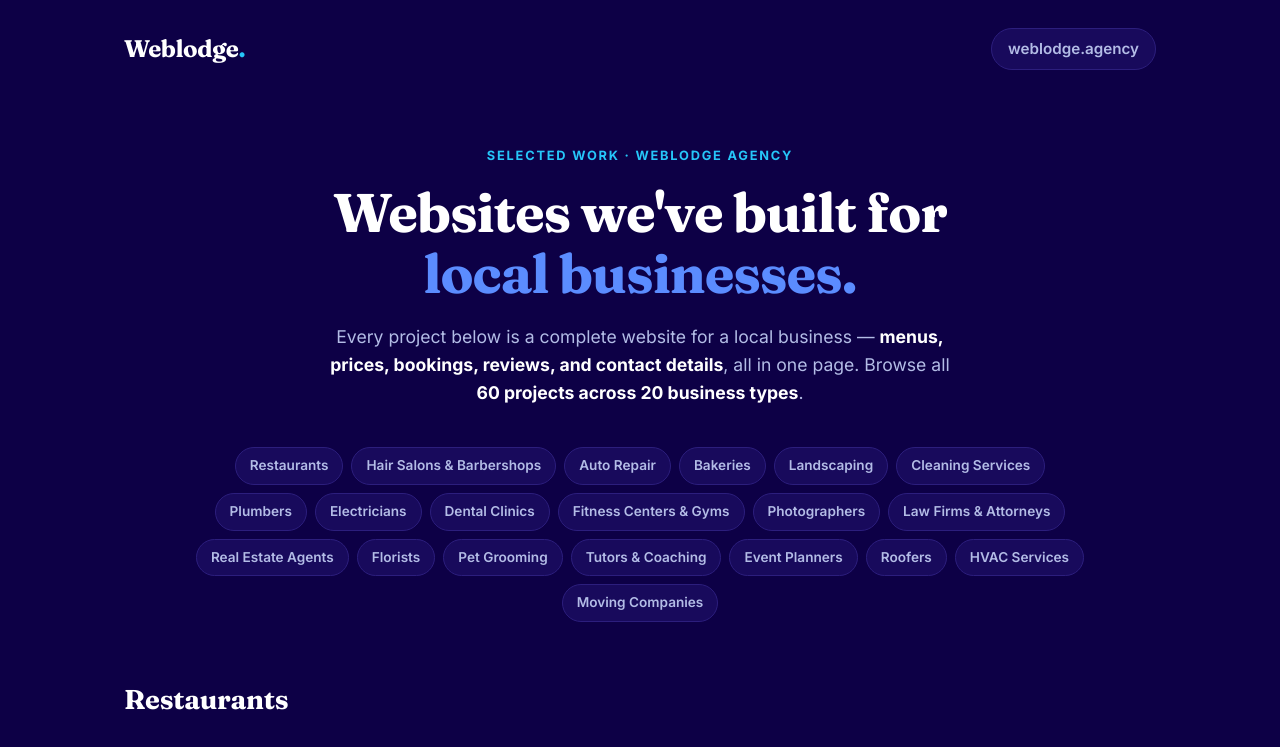
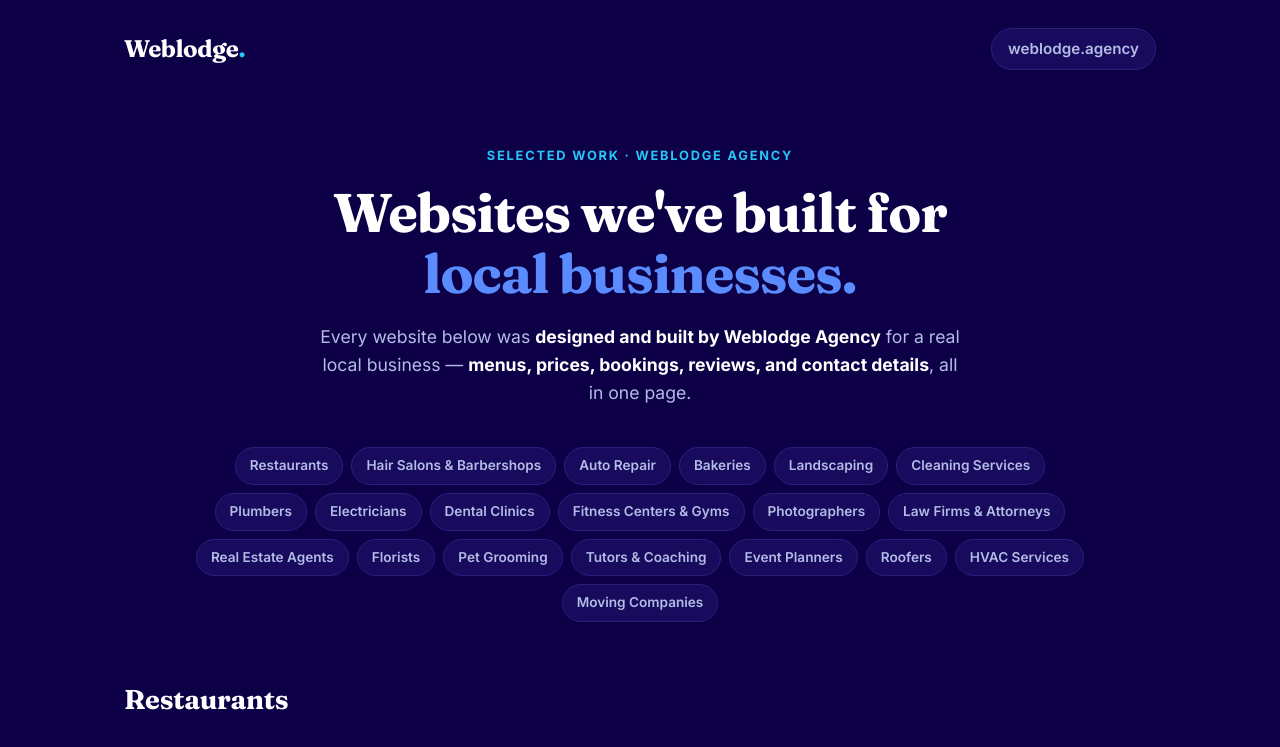
Before and after one commit to weblodgeagency/host, a plain HTML site: page index.html in a window 1280 px wide. Shown: the top 747 px of the page. Drawn offline with Linux system fonts and the light colour scheme; grey boxes are pictures that could not be loaded.

Commit message:
Portfolio index: replace catalog-style hero line with professional agency wording

```diff
--- a/index.html
+++ b/index.html
@@ -143,7 +143,7 @@
   <section class="hero">
     <span class="eyebrow">Selected work · Weblodge Agency</span>
     <h1>Websites we've built for <span class="hl">local businesses.</span></h1>
-    <p>Every project below is a complete website for a local business — <strong>menus, prices, bookings, reviews, and contact details</strong>, all in one page. Browse all <strong>60 projects across 20 business types</strong>.</p>
+    <p>Every website below was <strong>designed and built by Weblodge Agency</strong> for a real local business — <strong>menus, prices, bookings, reviews, and contact details</strong>, all in one page.</p>
   </section>
 
   <nav class="cat-nav" aria-label="Browse by business type">
```
